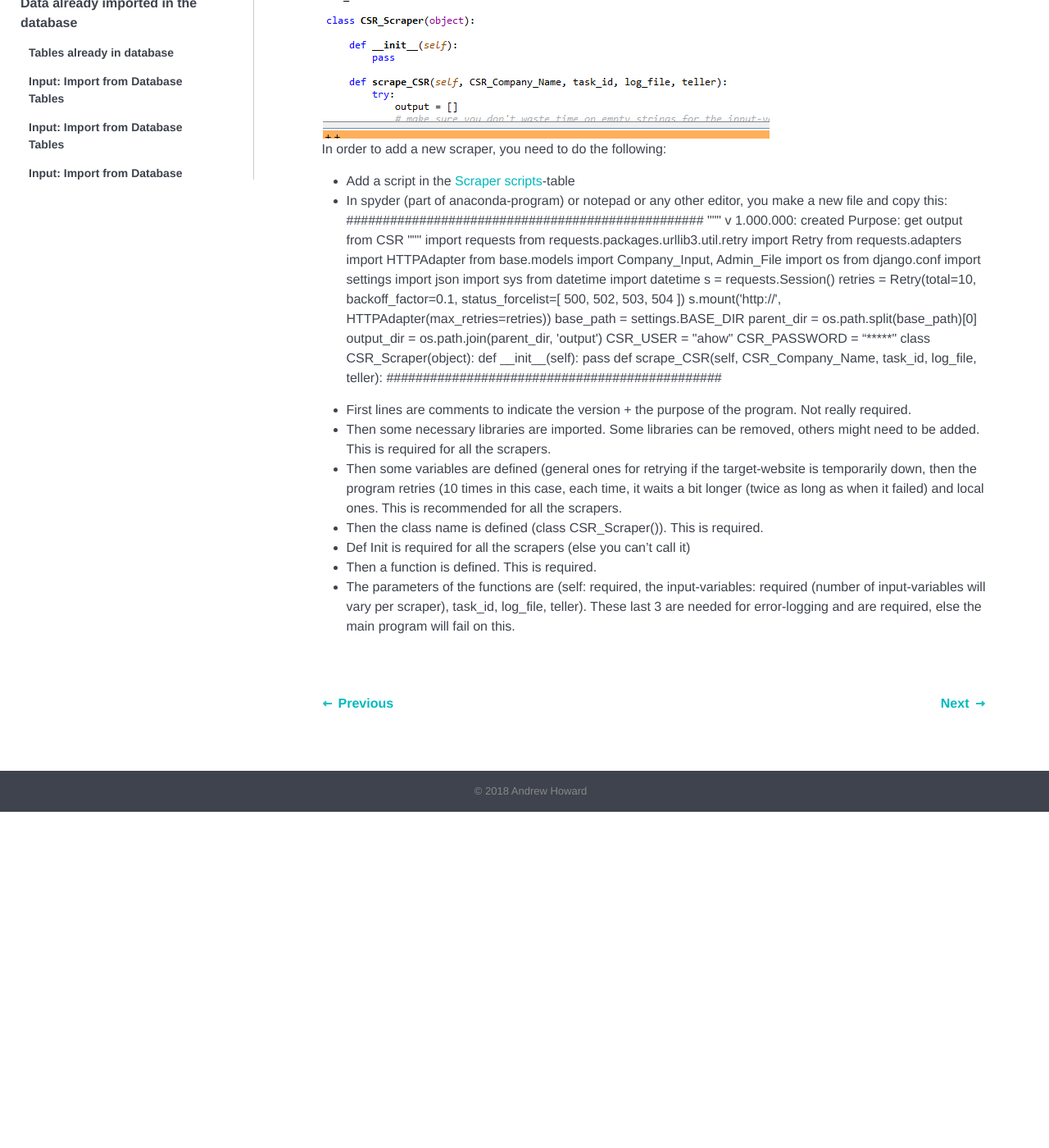
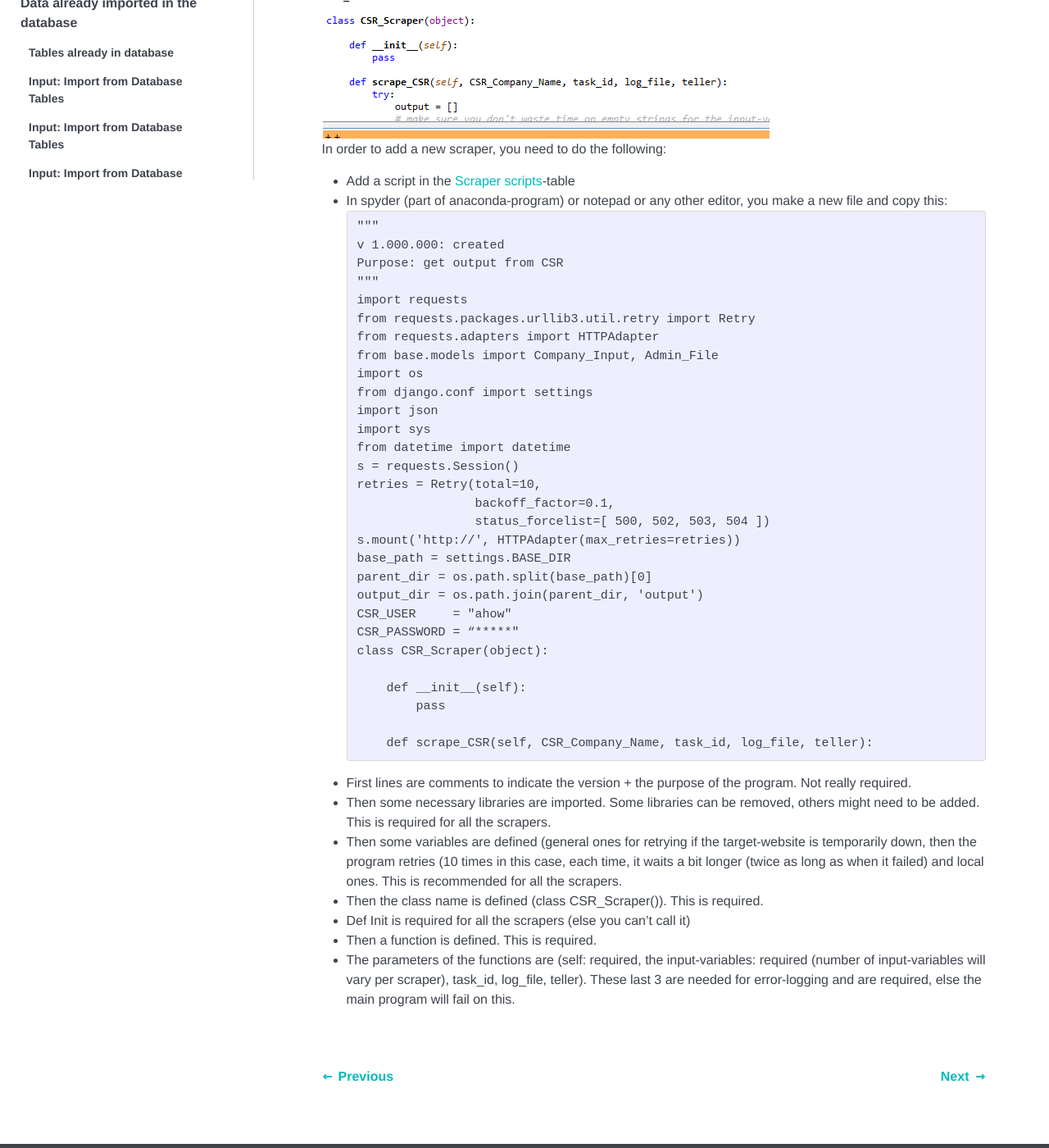
Before and after one commit to tkumpanenko/slides, a Jekyll site: the page built from _tutorials/035.html, in a window 1280 px wide and 1400 px high, scrolled down 551 px. Shown: the whole window at 82% size. Built offline with Jekyll 4.4.1, drawn with Linux system fonts in a browser that asks for light colours; before the commit the page ends 1541 px from its top, so only the background shows below that.

Commit message:
code wrap

```diff
--- a/_tutorials/035.html
+++ b/_tutorials/035.html
@@ -16,8 +16,7 @@ date: 2018-01-18 19:31:06 +0000
 		<li>Add a script in the <a href="http://scrapecalctool.scibizinformatics.com/admin/base/admin_scripts/">Scraper scripts</a>-table</li>
 		<li>In spyder (part of anaconda-program) or notepad or any other editor,  you make a new file and copy this:
 
-<p>
-#################################################
+{% highlight python %}
 """
 v 1.000.000: created
 Purpose: get output from CSR
@@ -47,8 +46,7 @@ class CSR_Scraper(object):
         pass
 
     def scrape_CSR(self, CSR_Company_Name, task_id, log_file, teller):
-##############################################
-</p>
+{% endhighlight %}
 
 		</li>
 
--- a/_tutorials/095.html
+++ b/_tutorials/095.html
@@ -15,7 +15,7 @@ date: 2018-01-18 19:31:06 +0000
 
 <p>Step 1: create the scraper in <a href="http://scrapecalctool.scibizinformatics.com/admin/base/admin_scripts/">http://scrapecalctool.scibizinformatics.com/admin/base/admin_scripts/</a>, give a unique name, leave the two checkboxes (obsolete and run_once to false), copy-paste the following script:</p>
 
-<p>
+{% highlight python %}
 """
 v 1.000.000: created
 Purpose: get list of companies from AAA
@@ -60,6 +60,6 @@ class AAA_Scraper(object):
            else:
                AAA_output = 'N'
            return {'AAA_output':AAA_output}
-</p>
+{% endhighlight %}
 
 <p>In this script, you need to replace AAA by something more relevant. You need to replace the url and you need to replace the "companies = ..."-line </p>
```
Also changed, not shown: other parts of _tutorials/035.html (+1 -1 lines), _tutorials/036.html (+4 -5 lines).
